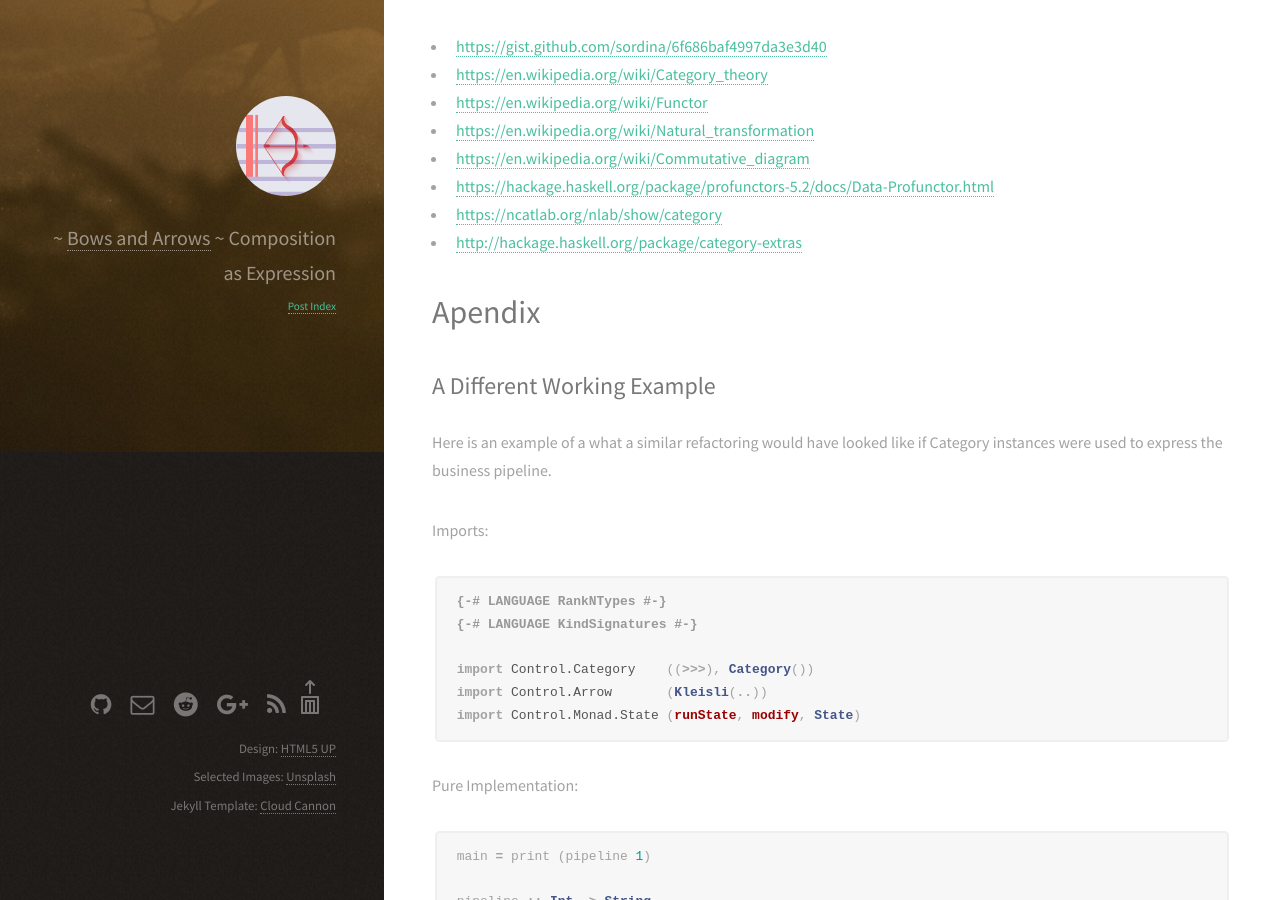
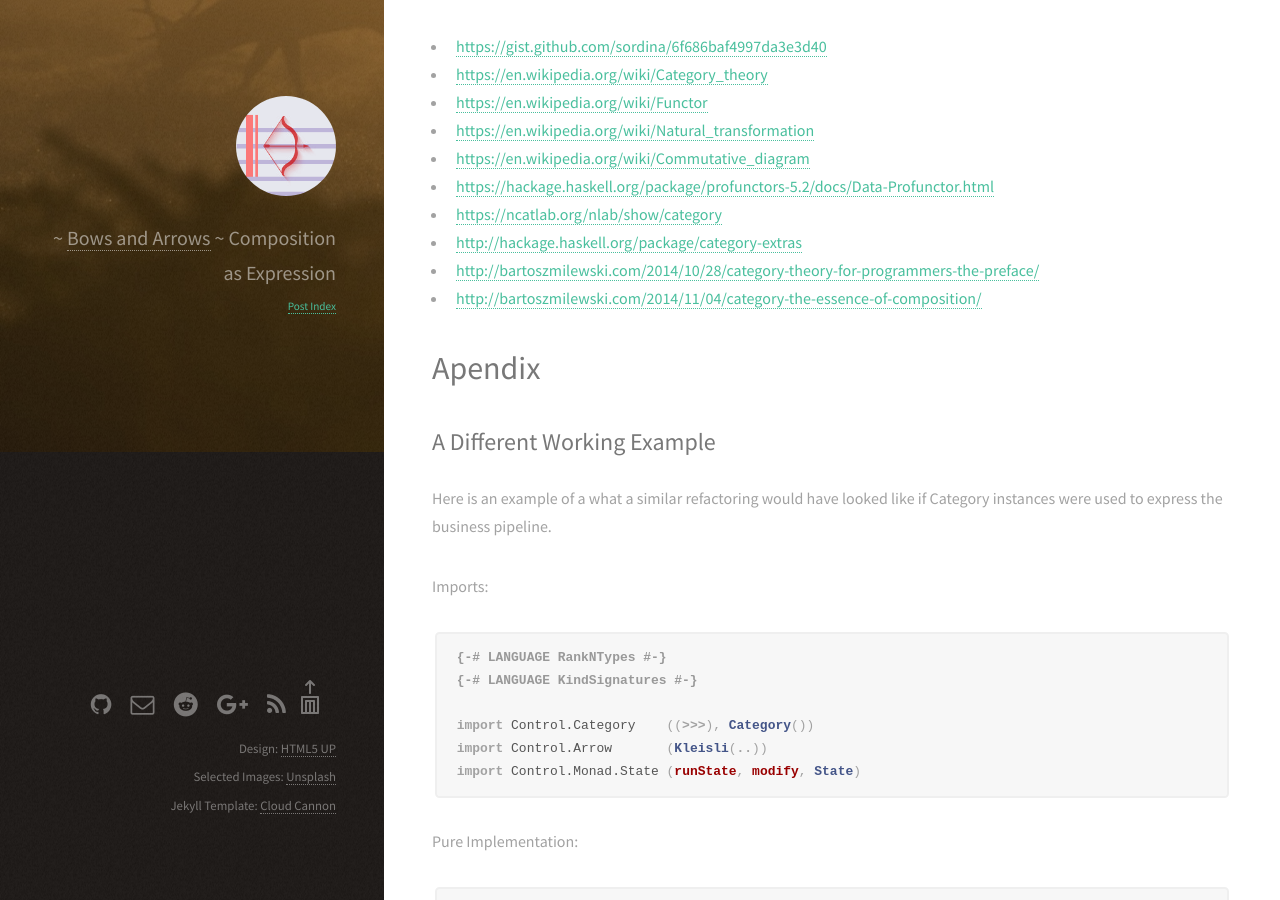
Before and after one commit to sordina/sordina.github.io, a Jekyll site: the page built from _posts/2016-03-05-1457137265-categories-for-greedy-bastards.markdown, in a window 1280 px wide and 900 px high, scrolled down 8954 px. Built offline with Jekyll 4.4.1, drawn with Linux system fonts in a browser that asks for light colours.

Commit message:
more links

```diff
--- a/_posts/2016-03-05-1457137265-categories-for-greedy-bastards.markdown
+++ b/_posts/2016-03-05-1457137265-categories-for-greedy-bastards.markdown
@@ -354,6 +354,8 @@ is meaningful and correct by definition.
 * <https://hackage.haskell.org/package/profunctors-5.2/docs/Data-Profunctor.html>
 * <https://ncatlab.org/nlab/show/category>
 * <http://hackage.haskell.org/package/category-extras>
+* <http://bartoszmilewski.com/2014/10/28/category-theory-for-programmers-the-preface/>
+* <http://bartoszmilewski.com/2014/11/04/category-the-essence-of-composition/>
 
 # Apendix
 
```
